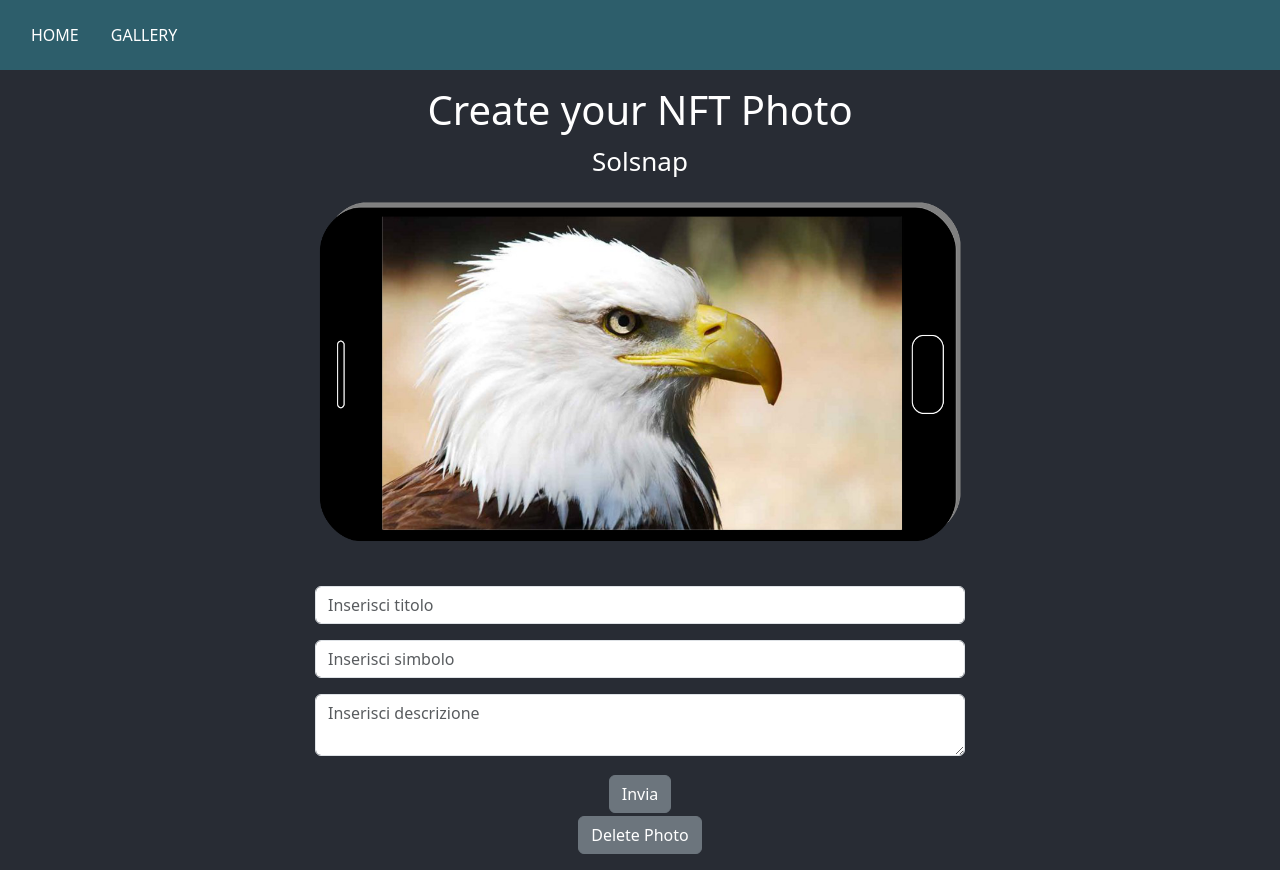
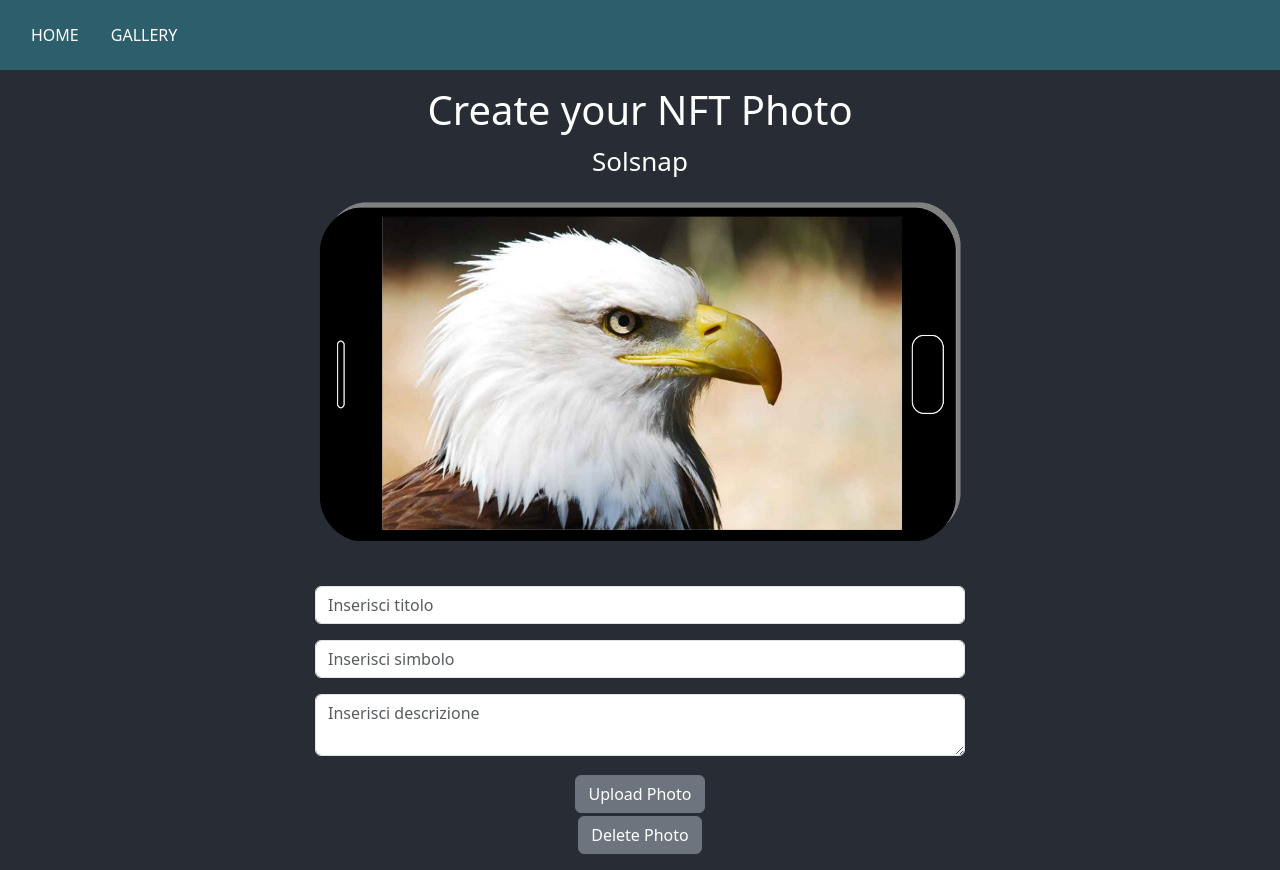
Before and after one commit to MarcoAmato/SolSnap, a React (Create React App) app: page / in a window 1280 px wide. Both pictures are taken after a click on the button "Take a photo". Built offline with nearby package versions, Linux system fonts and the light colour scheme.

Commit message:
fix upload again

```diff
--- a/public/index.html
+++ b/public/index.html
@@ -24,7 +24,7 @@
       work correctly both with client-side routing and a non-root public URL.
       Learn how to configure a non-root public URL by running `npm run build`.
     -->
-    <title>React App</title>
+    <title>Solsnap</title>
   </head>
   <body>
     <noscript>You need to enable JavaScript to run this app.</noscript>
--- a/src/Frontend/component/Home.tsx
+++ b/src/Frontend/component/Home.tsx
@@ -231,7 +231,7 @@ function Home() {
                         />
                       </FormGroup>
 
-                      <Button type="submit">Invia</Button>
+                      <Button type="submit">Upload Photo</Button>
                     </Form>
 
                     <Button onClick={deletePhoto}>Delete Photo</Button>
@@ -244,7 +244,7 @@ function Home() {
 
                 {uploaderror ? (
                   <>
-                    <Button className='marginRight' onSubmit={handleSubmit}>Upload again</Button>
+                    <Button className='marginRight' onClick={handleSubmit}>Upload again</Button>
                   </>
                 ) : (
                   <>
```
